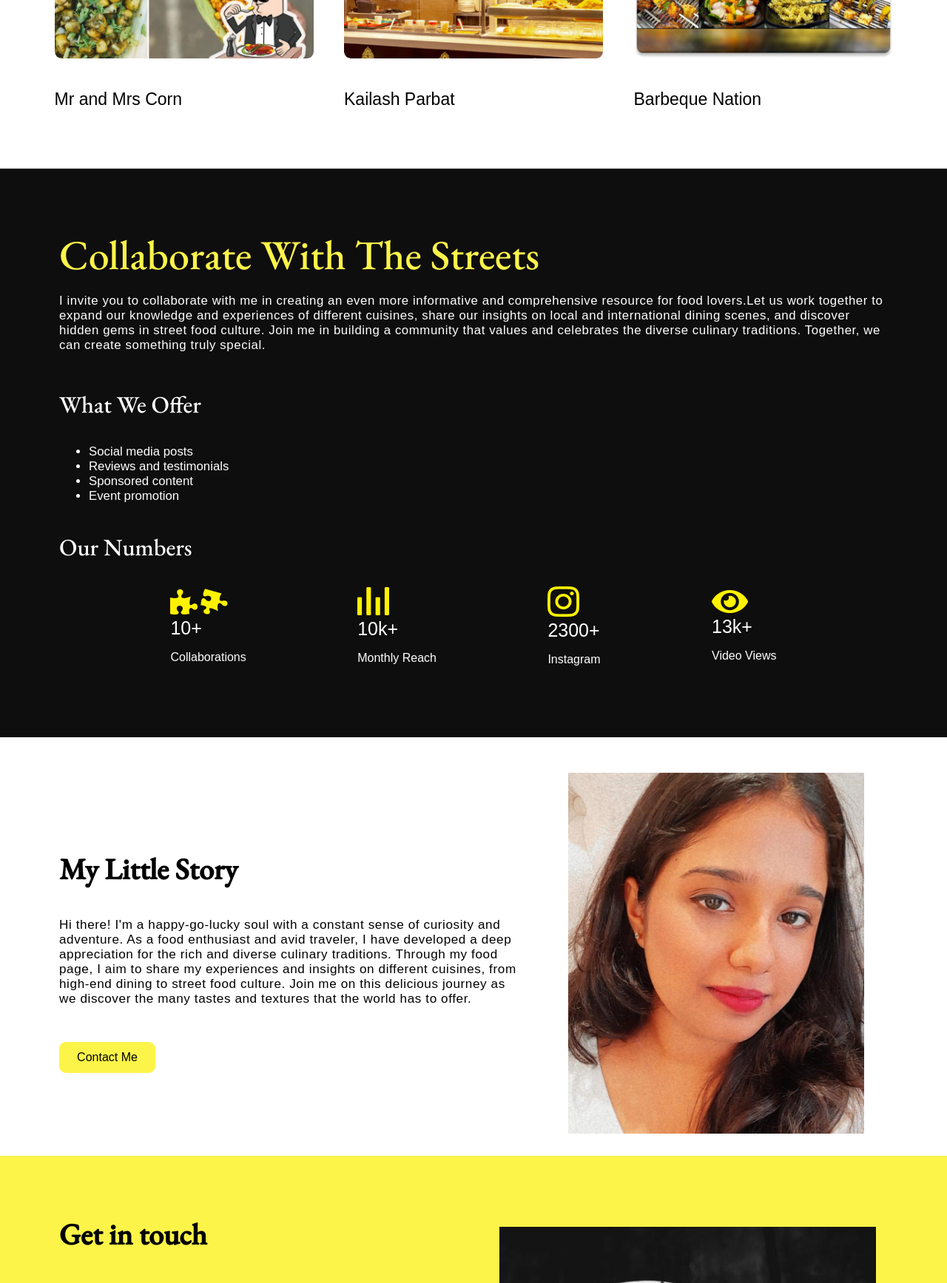
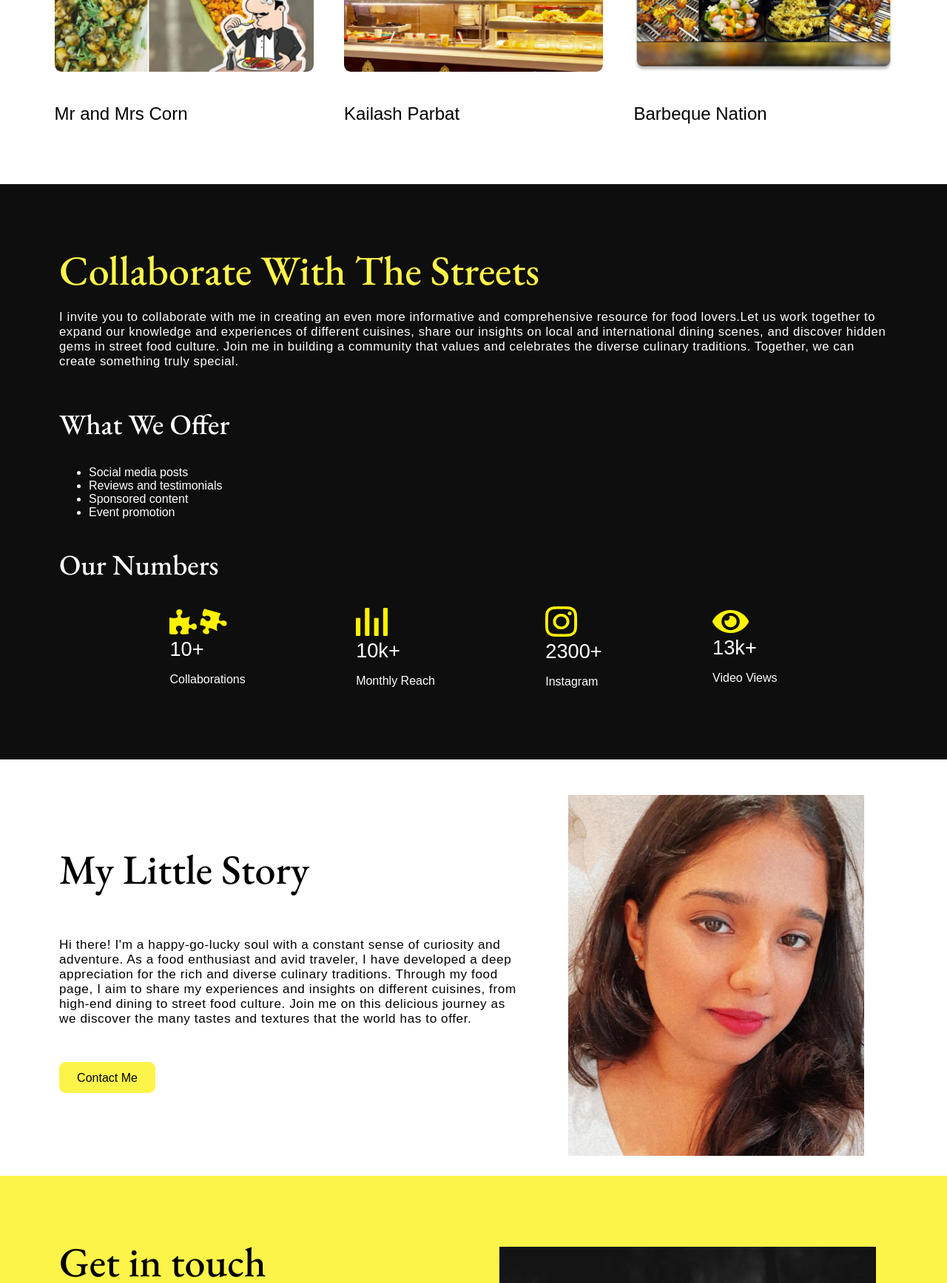
Before and after one commit to Shreeraksha1/BFS1, a plain HTML site: page index.html in a window 1280 px wide. Shown: the part 1740-3475 px from the top of the page at 74% size. Drawn offline with nearby package versions, Linux system fonts and the light colour scheme.

Commit message:
font change

```diff
--- a/style.css
+++ b/style.css
@@ -105,7 +105,7 @@
     font-family: 'EB Garamond';
     font-style: normal;
     font-weight: 500;
-    font-size: 2rem;
+    font-size: 1.8rem;
     color: #000000;
     margin-bottom: 0.7rem;
 }
@@ -116,7 +116,7 @@
     font-family: 'Arial Narrow Bold', sans-serif;
     font-style: normal;
     font-weight: 300;
-    font-size: 15px;
+    font-size: 1rem;
     line-height: 18px;
     color: #000000;
 }
@@ -164,7 +164,7 @@
     font-family: 'EB Garamond';
     font-style: normal;
     font-weight: 500;
-    font-size: 47px;
+    font-size: 3.5rem;
     line-height: 109%;
     color: #000000;
     padding-left: 4rem;
@@ -176,7 +176,7 @@
     font-family: Arial, Helvetica, sans-serif;
     font-style: normal;
     font-weight: 500;
-    font-size: 23px;
+    font-size: 1.5rem;
     line-height: 26px;
     color: #000000;
     text-align: left;
@@ -201,7 +201,7 @@
 .content {
     font-family: Arial, Helvetica, sans-serif;
     font-weight: 400;
-    font-size: 1.05rem;
+    font-size: 1.04rem;
     letter-spacing: 0.035em;
     color: #FFFFFF;
 }
@@ -209,7 +209,7 @@
 .one{
     font-family: 'EB Garamond';
     font-weight: 400;
-    font-size: 2rem;
+    font-size: 2.4rem;
     color: #FFFFFF;
     margin: 0;
     padding-top: 2rem;
@@ -218,7 +218,7 @@
 .two {
     font-family: 'EB Garamond';
     font-weight: 400;
-    font-size: 2rem;
+    font-size: 2.4rem;
     color: #FFFFFF;
     margin: 0;
     padding-top: 1.3rem;
@@ -227,7 +227,7 @@
 .points {
     font-family: Arial, Helvetica, sans-serif;
     font-weight: 400;
-    font-size: 1.05rem;
+    font-size: 1rem;
     color: #FFFFFF;
     padding-top: 1rem;
 }
@@ -241,7 +241,7 @@
 .num {
     font-family: Arial, Helvetica, sans-serif;
     font-weight: 500;
-    font-size: 25px;
+    font-size: 1.7rem;
     color: #FFFFFF;
     margin: 0%;
 }
@@ -249,7 +249,7 @@
 .num-1 {
      font-family: Arial, Helvetica, sans-serif;
     font-weight: 400;
-    font-size: 16px;
+    font-size: 1rem;
     color: #FFFFFF;
 }
 
@@ -261,7 +261,9 @@
 
 .about {
     font-family: 'EB Garamond';
-    font-size: 2.5rem;
+    font-size: 3.5rem;
+    font-weight: 500;
+    margin-top: 0;
     color: #000000;
 }
 
@@ -317,14 +319,14 @@
 .contact {
     margin: 0;
     font-family: 'EB Garamond';
-    font-size: 2.5rem;
+    font-size: 3.5rem;
+    font-weight: 500;
     color: #000000;
     padding-bottom: 2rem;
 }
 
 .form {
     font-family: Arial, Helvetica, sans-serif;
-    font-weight: 100;
     font-size: 1.1rem;
     letter-spacing: 1px;
     line-height: 48px;
@@ -336,12 +338,11 @@
     background: #FFFFFF;
     border-radius: 9px;
     height: 38px;
-    width: 330px;
+    width: 450px;
     border: none;
     font-family: Arial, Helvetica, sans-serif;
     font-style: normal;
-    font-weight: 100;
-    font-size: 16px;
+    font-size: 1rem;
     letter-spacing: 0.8px;
 }
 
```
